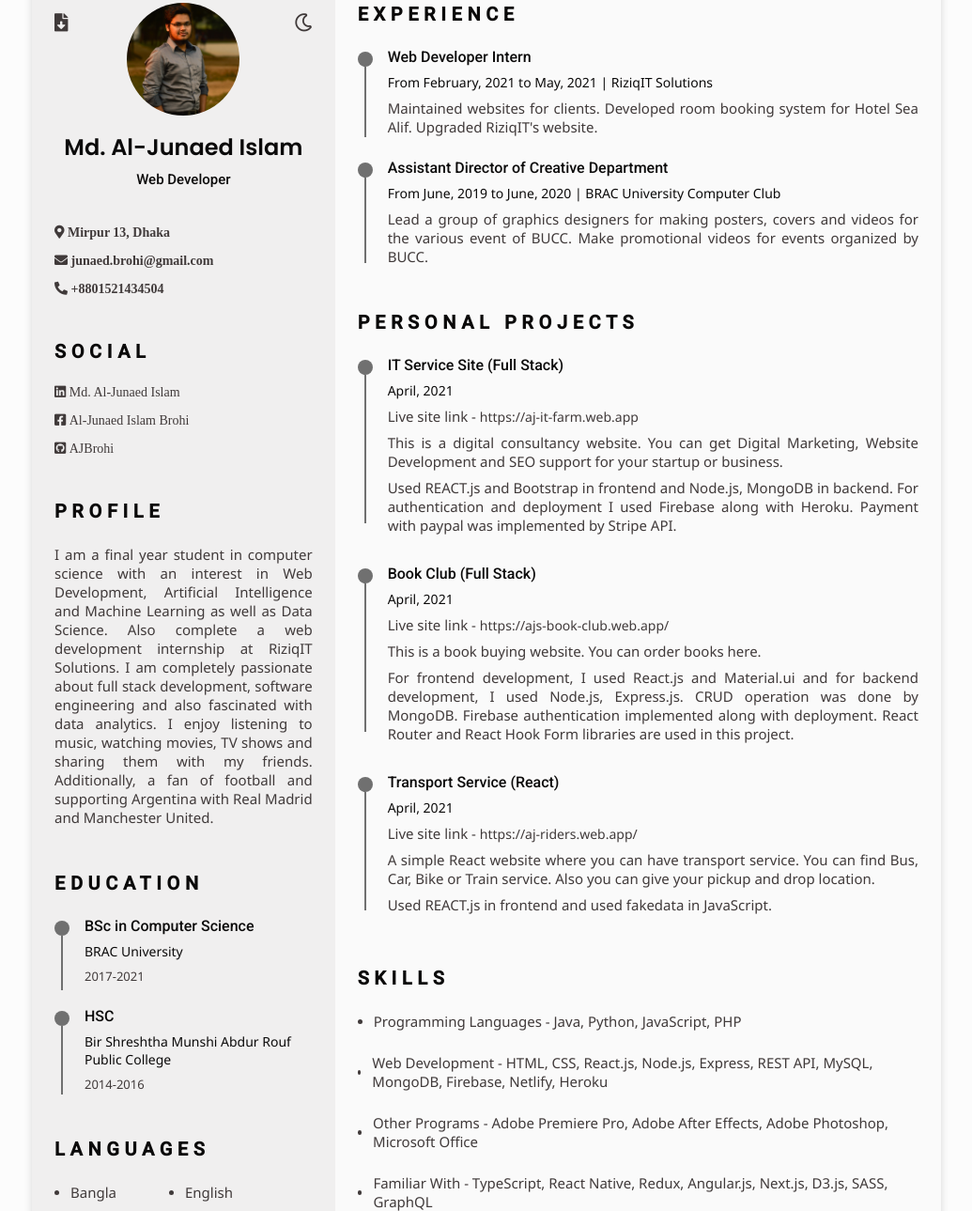
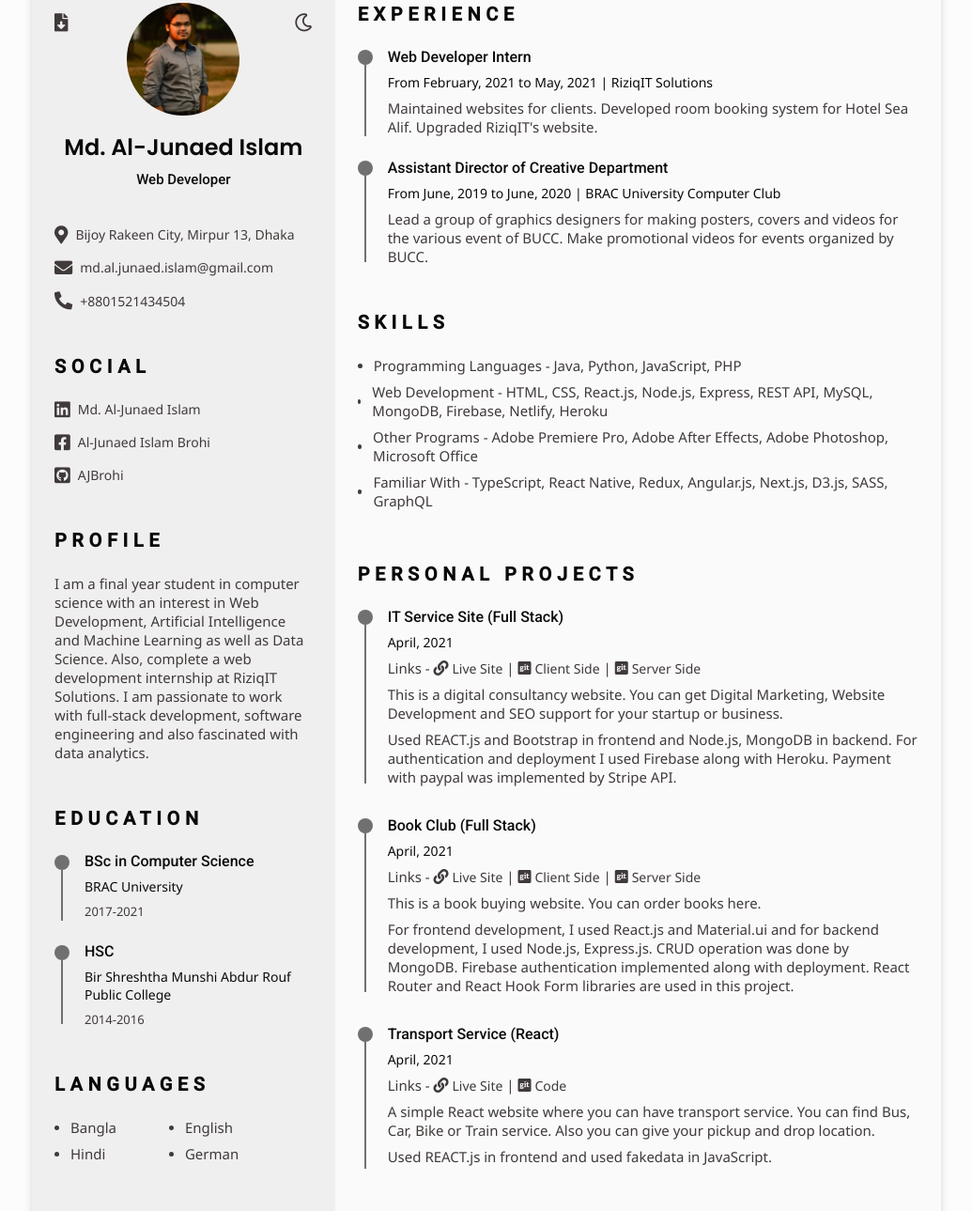
Before and after one commit to AJBrohi/ajbrohi.github.io, a plain HTML site: page index.html in a window 1280 px wide. Shown: the part 69-1358 px from the top of the page at 94% size, without its empty margins (122-1157 px from the left). Drawn offline with Linux system fonts and the light colour scheme.

Commit message:
update profile and added pading

```diff
--- a/assets/css/style.css
+++ b/assets/css/style.css
@@ -105,16 +105,16 @@ body.scale-cv {
 }
 
 .scale-cv .section {
-    padding: 0.65rem 0 .6rem;
+    padding: 0.7rem 0 .70rem;
 }
 
 .scale-cv .section-title {
-    margin-bottom: .5rem;
+    margin-bottom: .75rem;
 }
 
 .scale-cv .resume__left,
 .scale-cv .resume__right {
-    padding: 0 1rem;
+    padding: 0.5rem 1.5rem;
 }
 
 .scale-cv .home__img {
@@ -137,9 +137,14 @@ body.scale-cv {
 
 .scale-cv .home__icon,
 .scale-cv .social__icon,
-.scale-cv .interests__icon {
+.scale-cv .interests__icon,
+.scale-cv .project__icon{
     font-size: 1rem;
 }
+
+/* .scale-cv #profile{
+    page-break-after: always;
+} */
 
 .scale-cv .education__container,
 .scale-cv .experience__container,
@@ -159,15 +164,23 @@ body.scale-cv {
 .scale-cv .project__rounder {
     width: 11px;
     height: 11px;
-    margin-top: .22rem;
+    margin-top: .15rem;
 }
 
 .scale-cv .education__line,
 .scale-cv .experience__line,
 .scale-cv .project__line {
     width: 1px;
+    height: 90%;
+    transform: translate(5px, 0);
+}
+
+.scale-cv .education__line{
     height: 80%;
-    transform: translate(5px, 0);
+}
+
+.scale-cv .experience__line{
+    height: 85%;
 }
 
 .scale-cv .education__data,
@@ -183,6 +196,8 @@ body.scale-cv {
 .scale-cv .interests__container {
     column-gap: 2.5rem;
 }
+
+
 
 body {
     margin: 0 0 var(--header-height) 0;
@@ -385,7 +400,7 @@ img {
 
 .home__icon {
     font-size: 1.2rem;
-    margin-right: .25rem;
+    margin-right: .5rem;
 }
 
 .home__button-movil {
@@ -420,20 +435,21 @@ img {
 
 .social__link:hover {
     color: var(--title-color);
+    text-decoration: underline;
 }
 
 .social__icon {
     font-size: 1.2rem;
-    margin-right: .25rem;
+    margin-right: .5rem;
 }
 
 /* PROFILE */
 .profile__description {
-    text-align: justify;
+    text-align: inherit;
 }
 
 
-/* EDUCATION & EXPERIENCE */
+/* EDUCATION, EXPERIENCE & PROJECTS */
 .education__content,
 .experience__content,
 .project__content {
@@ -455,7 +471,7 @@ img {
     height: 16px;
     background-color: var(--text-color-light);
     border-radius: 50%;
-    margin-top: .25rem;
+    margin-top: .15rem;
 }
 
 .education__line,
@@ -463,9 +479,17 @@ img {
 .project__line {
     display: block;
     width: 2px;
-    height: 80%;
+    height: 85%;
     background-color: var(--text-color-light);
     transform: translate(7px, 0);
+}
+
+.education__line{
+    height: 75%;
+}
+
+.experience__line{
+    height: 80%;
 }
 
 .education__data,
@@ -493,11 +517,28 @@ img {
 
 .experience__description,
 .project__description {
-    text-align: justify;
+    text-align: inherit;
 }
 
 .project__description p {
     margin-bottom: var(--mb-1);
+}
+
+.project__icon {
+    font-size: 1rem;
+    margin-right: .25rem;
+}
+
+.project__link {
+    display: inline-flex;
+    align-items: center;
+    font-size: var(--small-font-size);
+    color: var(--text-color);
+}
+
+.project__link:hover {
+    color: black;
+    text-decoration: underline;
 }
 
 
@@ -516,7 +557,7 @@ img {
 .languages__name {
     display: flex;
     align-items: center;
-    margin-bottom: var(--mb-3);
+    margin-bottom: var(--mb-1);
 }
 
 .skills__circle,
@@ -645,7 +686,7 @@ img {
 
     .section-title,
     .profile__description {
-        text-align: justify;
+        text-align: inherit;
     }
 
     .home__container {
--- a/assets/js/app.js
+++ b/assets/js/app.js
@@ -108,6 +108,9 @@ let opt = {
 
 function generateResume() {
     html2pdf(areaCv, opt);
+    // .set({
+    //     pagebreak: { mode: 'avoid-all', after: ['#profile'], avoid: 'img' }
+    //   })
 }
 
 
--- a/index.html
+++ b/index.html
@@ -15,7 +15,7 @@
     <title>Al-Junaed's Resume</title>
 </head>
 
-<body>
+<body class="">
     <header class="l-header" id="header">
         <nav class="nav bd-container">
             <a href="#" class="nav__logo">Al-Junaed</a>
@@ -92,13 +92,13 @@
 
                         <div class="home__address bd-grid">
                             <span class="home__information">
-                                <i class="fas fa-map-marker-alt"> Mirpur 13, Dhaka</i>
+                                <i class="fas fa-map-marker-alt home__icon"></i>Bijoy Rakeen City, Mirpur 13, Dhaka
                             </span>
                             <span class="home__information">
-                                <i class="fas fa-envelope"> junaed.brohi@gmail.com</i>
+                                <i class="fas fa-envelope home__icon"></i>md.al.junaed.islam@gmail.com
                             </span>
                             <span class="home__information">
-                                <i class="fas fa-phone-alt"> +8801521434504</i>
+                                <i class="fas fa-phone-alt home__icon"></i> +8801521434504
                             </span>
                         </div>
                     </div>
@@ -116,11 +116,11 @@
 
                     <div class="social__container bd-grid">
                         <a href="https://www.linkedin.com/in/al-junaed/" target="_blank" class="social__link"><i
-                                class="fab fa-linkedin"> Md. Al-Junaed Islam</i></a>
+                                class="fab fa-linkedin social__icon"></i>Md. Al-Junaed Islam</a>
                         <a href="https://www.facebook.com/junu96/" target="_blank" class="social__link"><i
-                                class="fab fa-facebook-square"> Al-Junaed Islam Brohi</i></a>
+                                class="fab fa-facebook-square social__icon"></i>Al-Junaed Islam Brohi</a>
                         <a href="https://github.com/AJBrohi" target="_blank" class="social__link"><i
-                                class="fab fa-github-square"> AJBrohi</i></a>
+                                class="fab fa-github-square social__icon"></i>AJBrohi</a>
                     </div>
                 </section>
 
@@ -129,11 +129,9 @@
                     <h2 class="section-title">PROFILE</h2>
                     <p class="profile__description">
                         I am a final year student in computer science with an interest in Web Development, Artificial
-                        Intelligence and Machine Learning as well as Data Science. Also complete a web development
-                        internship at RiziqIT Solutions. I am completely passionate about full stack development,
-                        software engineering and also fascinated with data analytics. I enjoy listening to music,
-                        watching movies, TV shows and sharing them with my friends. Additionally, a fan of football and
-                        supporting Argentina with Real Madrid and Manchester United.
+                        Intelligence and Machine Learning as well as Data Science. Also, complete a web development
+                        internship at RiziqIT Solutions. I am passionate to work with full-stack development,
+                        software engineering and also fascinated with data analytics.
                     </p>
                 </section>
 
@@ -211,21 +209,25 @@
 
                     <div class="interests__container bd-grid">
                         <div class="interests__content">
-                            <i class="fas fa-headphones interests__icon"></i>
-                            <span class="interests__name"> Music</span>
+                            <i class="fas fa-camera-retro interests__icon"></i>
+                            <span class="interests__name"> Photography</span>
                         </div>
+
                         <div class="interests__content">
                             <i class="fas fa-plane interests__icon"></i>
                             <span class="interests__name"> Travel</span>
                         </div>
-                        <div class="interests__content">
-                            <i class="fas fa-camera-retro interests__icon"></i>
-                            <span class="interests__name"> Photography</span>
-                        </div>
+
                         <div class="interests__content">
                             <i class="far fa-futbol interests__icon"></i>
                             <span class="interests__name"> Football</span>
                         </div>
+
+                        <div class="interests__content">
+                            <i class="fas fa-gamepad interests__icon"></i>
+                            <span class="interests__name"> Games</span>
+                        </div>
+
                     </div>
                 </section>
 
@@ -284,78 +286,6 @@
                     </div>
                 </section>
 
-                <!-- PROJECTS -->
-                <section class="project section" id="projects">
-                    <h2 class="section-title">PERSONAL PROJECTS</h2>
-
-                    <div class="project__container bd-grid">
-                        <div class="project__content">
-                            <div class="project__time">
-                                <span class="project__rounder"></span>
-                                <span class="project__line"></span>
-                            </div>
-
-                            <div class="project__data bd-grid">
-                                <h3 class="project__title">IT Service Site (Full Stack)</h3>
-                                <span class="project__built">April, 2021</span>
-                                <div class="project__description">
-                                    <p>Live site link - <a href="https://aj-it-farm.web.app/" class="social__link">
-                                            https://aj-it-farm.web.app</a></p>
-
-                                    <p>This is a digital consultancy website. You can get Digital
-                                        Marketing, Website Development and SEO support for your startup or business.</p>
-
-                                    <p>Used REACT.js and Bootstrap in frontend and Node.js, MongoDB in backend. For
-                                        authentication and deployment I used Firebase along with Heroku. Payment with
-                                        paypal was implemented by Stripe API.</p>
-                                </div>
-                            </div>
-                        </div>
-
-                        <div class="project__content">
-                            <div class="project__time">
-                                <span class="project__rounder"></span>
-                                <span class="project__line"></span>
-                            </div>
-
-                            <div class="project__data bd-grid">
-                                <h3 class="project__title">Book Club (Full Stack)</h3>
-                                <span class="project__built">April, 2021</span>
-                                <div class="project__description">
-                                    <p>Live site link - <a href="https://ajs-book-club.web.app/" class="social__link">
-                                            https://ajs-book-club.web.app/</a></p>
-                                    <p>This is a book buying website. You can order books here.</p>
-                                    <p>For frontend development, I used React.js and Material.ui and for backend
-                                        development, I used Node.js, Express.js. CRUD operation was done by MongoDB.
-                                        Firebase authentication implemented along with deployment. React Router and
-                                        React Hook Form libraries are used in this project.</p>
-                                </div>
-                            </div>
-                        </div>
-
-                        <div class="project__content">
-                            <div class="project__time">
-                                <span class="project__rounder"></span>
-                                <span class="project__line"></span>
-                            </div>
-
-                            <div class="project__data bd-grid">
-                                <h3 class="project__title">Transport Service (React)</h3>
-                                <span class="project__built">April, 2021</span>
-                                <div class="project__description">
-                                    <p>Live site link - <a href="https://aj-riders.web.app/"
-                                            class="social__link">https://aj-riders.web.app/</a></p>
-
-                                    <p>A simple React website where you can have transport service. You can find Bus,
-                                        Car, Bike or Train service. Also you can give your pickup and drop location.</p>
-
-                                    <p>Used REACT.js in frontend and used fakedata in JavaScript. </p>
-                                </div>
-                            </div>
-                        </div>
-                    </div>
-                </section>
-
                 <!-- SKILLS -->
                 <section class="skills section" id="skills">
                     <h2 class="section-title">SKILLS</h2>
@@ -397,6 +327,100 @@
                         </ul>
                     </div>
                 </section>
+
+                <!-- PROJECTS -->
+                <section class="project section" id="projects">
+                    <h2 class="section-title">PERSONAL PROJECTS</h2>
+
+                    <div class="project__container bd-grid">
+                        <div class="project__content">
+                            <div class="project__time">
+                                <span class="project__rounder"></span>
+                                <span class="project__line"></span>
+                            </div>
+
+                            <div class="project__data bd-grid">
+                                <h3 class="project__title">IT Service Site (Full Stack)</h3>
+                                <span class="project__built">April, 2021</span>
+                                <div class="project__description">
+                                    <p>Links - <a target="_blank" href="https://aj-it-farm.web.app/"
+                                            class="project__link"><i class="fas fa-link project__icon"></i>Live Site</a>
+                                        | <a target="_blank" href="https://github.com/AJBrohi/it-service-site-client"
+                                            class="project__link"><i class="fab fa-git-square project__icon"></i>Client
+                                            Side</a> | <a target="_blank"
+                                            href="https://github.com/AJBrohi/it-service-site-server"
+                                            class="project__link"><i class="fab fa-git-square project__icon"></i>Server
+                                            Side</a>
+                                    </p>
+
+                                    <p>This is a digital consultancy website. You can get Digital
+                                        Marketing, Website Development and SEO support for your startup or business.</p>
+
+                                    <p>Used REACT.js and Bootstrap in frontend and Node.js, MongoDB in backend. For
+                                        authentication and deployment I used Firebase along with Heroku. Payment with
+                                        paypal was implemented by Stripe API.</p>
+                                </div>
+                            </div>
+                        </div>
+
+                        <div class="project__content">
+                            <div class="project__time">
+                                <span class="project__rounder"></span>
+                                <span class="project__line"></span>
+                            </div>
+
+                            <div class="project__data bd-grid">
+                                <h3 class="project__title">Book Club (Full Stack)
+                                </h3>
+                                <span class="project__built">April, 2021</span>
+                                <div class="project__description">
+                                    <p>Links - <a target="_blank" href="https://ajs-book-club.web.app/"
+                                            class="project__link"><i class="fas fa-link project__icon"></i>Live Site</a>
+                                        | <a target="_blank" href="https://github.com/AJBrohi/bookClub-client-fullStack"
+                                            class="project__link"><i class="fab fa-git-square project__icon"></i>Client
+                                            Side</a> | <a target="_blank"
+                                            href="https://github.com/AJBrohi/bookClub-server-fullStack"
+                                            class="project__link"><i class="fab fa-git-square project__icon"></i>Server
+                                            Side</a>
+                                    </p>
+
+                                    <p>This is a book buying website. You can order books here.</p>
+                                    <p>For frontend development, I used React.js and Material.ui and for backend
+                                        development, I used Node.js, Express.js. CRUD operation was done by MongoDB.
+                                        Firebase authentication implemented along with deployment. React Router and
+                                        React Hook Form libraries are used in this project.</p>
+                                </div>
+                            </div>
+                        </div>
+
+                        <div class="project__content">
+                            <div class="project__time">
+                                <span class="project__rounder"></span>
+                                <span class="project__line"></span>
+                            </div>
+
+                            <div class="project__data bd-grid">
+                                <h3 class="project__title">Transport Service (React)</h3>
+                                <span class="project__built">April, 2021</span>
+                                <div class="project__description">
+                                    <p>Links - <a target="_blank" href="https://sad-wing-80927f.netlify.app/"
+                                            class="project__link"><i class="fas fa-link project__icon"></i>Live Site</a>
+                                        | <a target="_blank" href="https://github.com/AJBrohi/aj-transport-react-auth"
+                                            class="project__link"><i
+                                                class="fab fa-git-square project__icon"></i>Code</a>
+                                    </p>
+
+                                    <p>A simple React website where you can have transport service. You can find Bus,
+                                        Car, Bike or Train service. Also you can give your pickup and drop location.</p>
+
+                                    <p>Used REACT.js in frontend and used fakedata in JavaScript. </p>
+                                </div>
+                            </div>
+                        </div>
+                    </div>
+                </section>
+
+
 
                 <!-- CERTIFICATES -->
                 <section class="certificate section" id="certificates">
```
